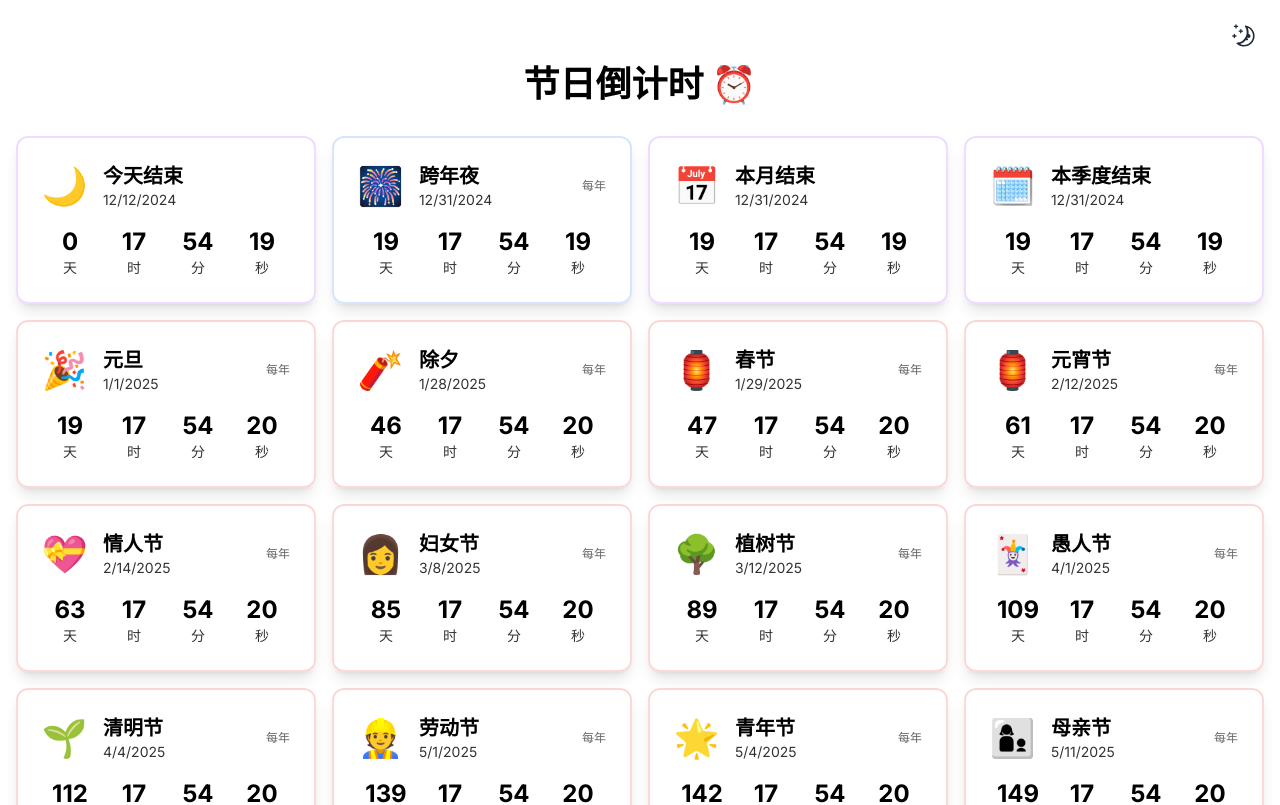
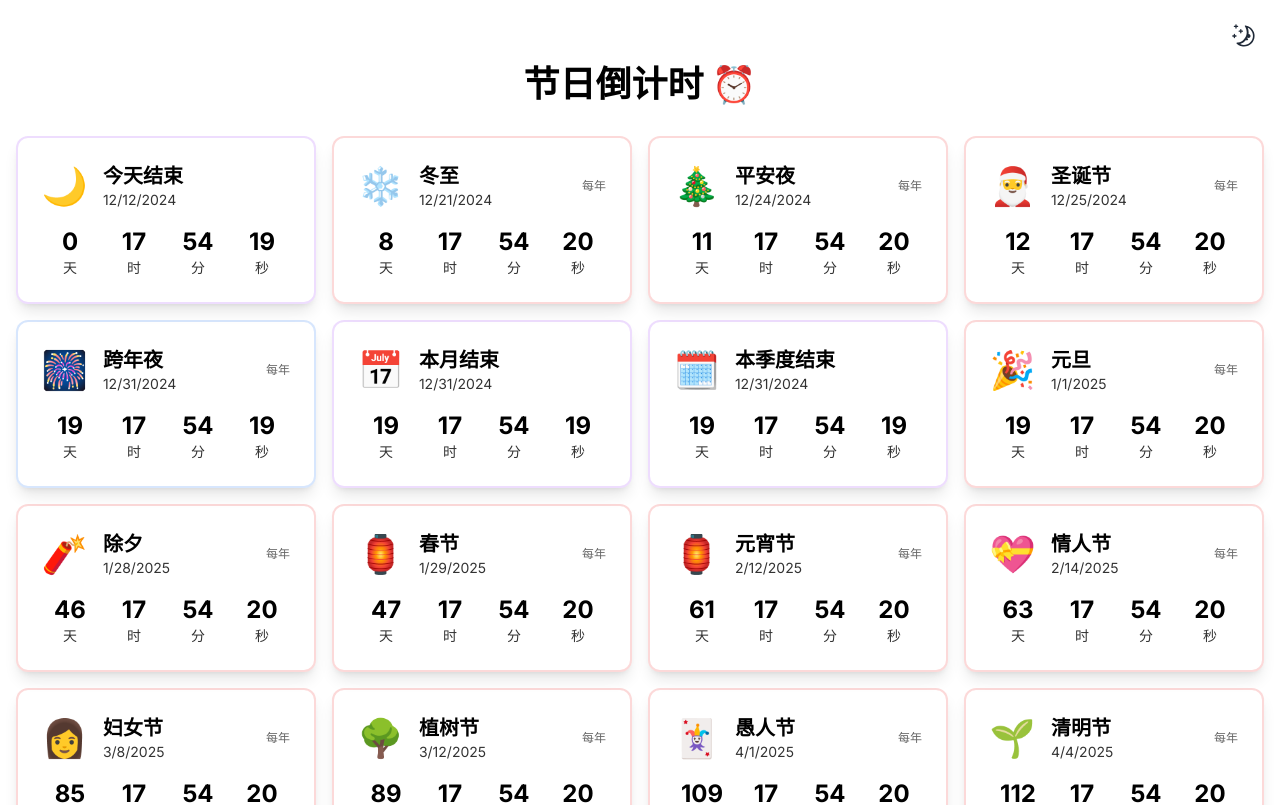
Before and after one commit to yaolifeng0629/countdown, a Next.js app: page / in a window 1280 px wide. Shown: the top 805 px of the page. Built offline with nearby package versions, Linux system fonts and the light colour scheme.

Commit message:
fix: date error

```diff
--- a/src/data/holidays.ts
+++ b/src/data/holidays.ts
@@ -14,7 +14,7 @@ export interface Holiday {
 // 获取今天的日期
 const today = new Date();
 const currentYear = today.getFullYear();
-const nextYear = currentYear + 1;
+const nextYear = currentYear;
 
 // 固定节日
 const fixedHolidays: Holiday[] = [
```
